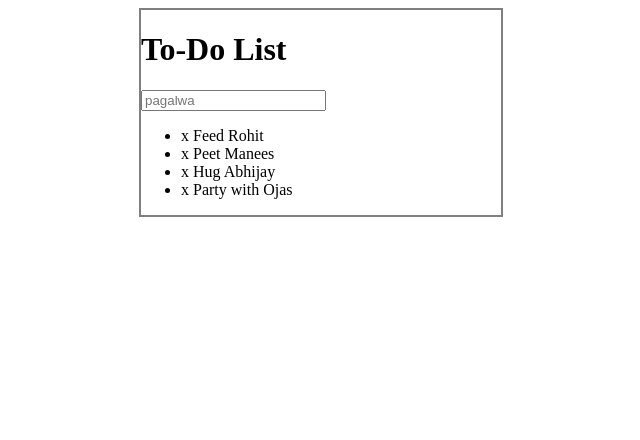
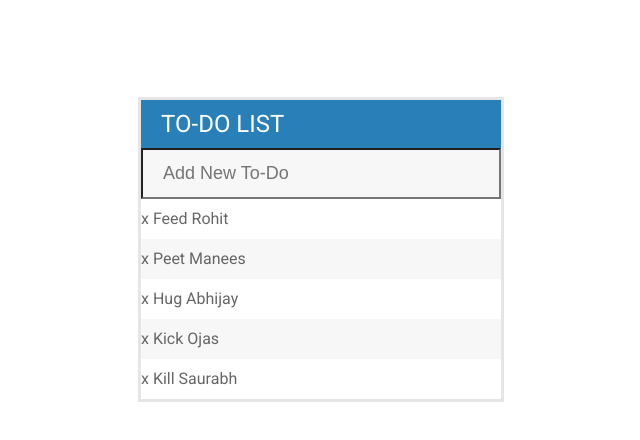
Before and after one commit to AjaiDubey/To-Do-List-Project, a plain HTML site: page index.html in a window 1280 px wide. Shown: the whole page, without its empty margins (319-959 px from the left). Drawn offline with Linux system fonts and the light colour scheme.

Commit message:
done some little stylings

```diff
--- a/assests/css/todolist.css
+++ b/assests/css/todolist.css
@@ -1,9 +1,52 @@
 #container{
-	margin: 0 auto;
+	margin: 100px auto;
 	width: 360px;
-	border : 2px solid gray;
+	box-shadow: 0 0 0 3px rgba(0, 0, 0, 0.1);
+	background-color: #f7f7f7;
 }
 .completed{
 	color: blue;
 	text-decoration: line-through;
 }
+h1{
+	margin: 0;
+	padding: 10px 20px;
+	color: white;
+	text-transform: uppercase;
+	background-color: #2980b9;
+	font-weight: normal;
+	font-size: 24px;
+
+}
+ul {
+	list-style : none;
+	margin: 0;
+	padding: 0;
+}
+input{
+	font-size: 18px;
+	background-color: #f7f7f7;
+	color: #2980b9;
+	width: 100%;
+	padding: 13px 13px 13px 20px;
+	box-sizing: border-box;
+}
+input:focus{
+	background-color: #fff;
+	border: 3px solid #2980b9;
+	outline: none;
+
+}
+body{
+	font-family: Roboto;
+}
+li{
+	background-color: #fff;
+	height: 40px;
+	line-height: 40px;
+	color: #666;
+}
+
+li:nth-child(2n){
+	background-color: #f7f7f7;
+}
--- a/index.html
+++ b/index.html
@@ -4,16 +4,18 @@
 	<title>To-Do List</title>
 	<link rel="stylesheet" type="text/css" href="assests/css/todolist.css">
 	<script type="text/javascript" src = "assests/js/lib/jquery.min.js"></script>
+	<link href="https://fonts.googleapis.com/css?family=Roboto:400,500,700&display=swap" rel="stylesheet">
 </head>
 <body>
 	<div id="container">
 		<h1>To-Do List</h1>
-		<input type="text" placeholder="pagalwa">
+		<input type="text" placeholder="Add New To-Do">
 		<ul>
 			<li><span>x</span> Feed Rohit</li>
 			<li><span>x</span> Peet Manees</li>
 			<li><span>x</span> Hug Abhijay</li>
-			<li><span>x</span> Party with Ojas</li>
+			<li><span>x</span> Kick Ojas</li>
+			<li><span>x</span> Kill Saurabh</li>
 		</ul>
 	</div>
 
```
